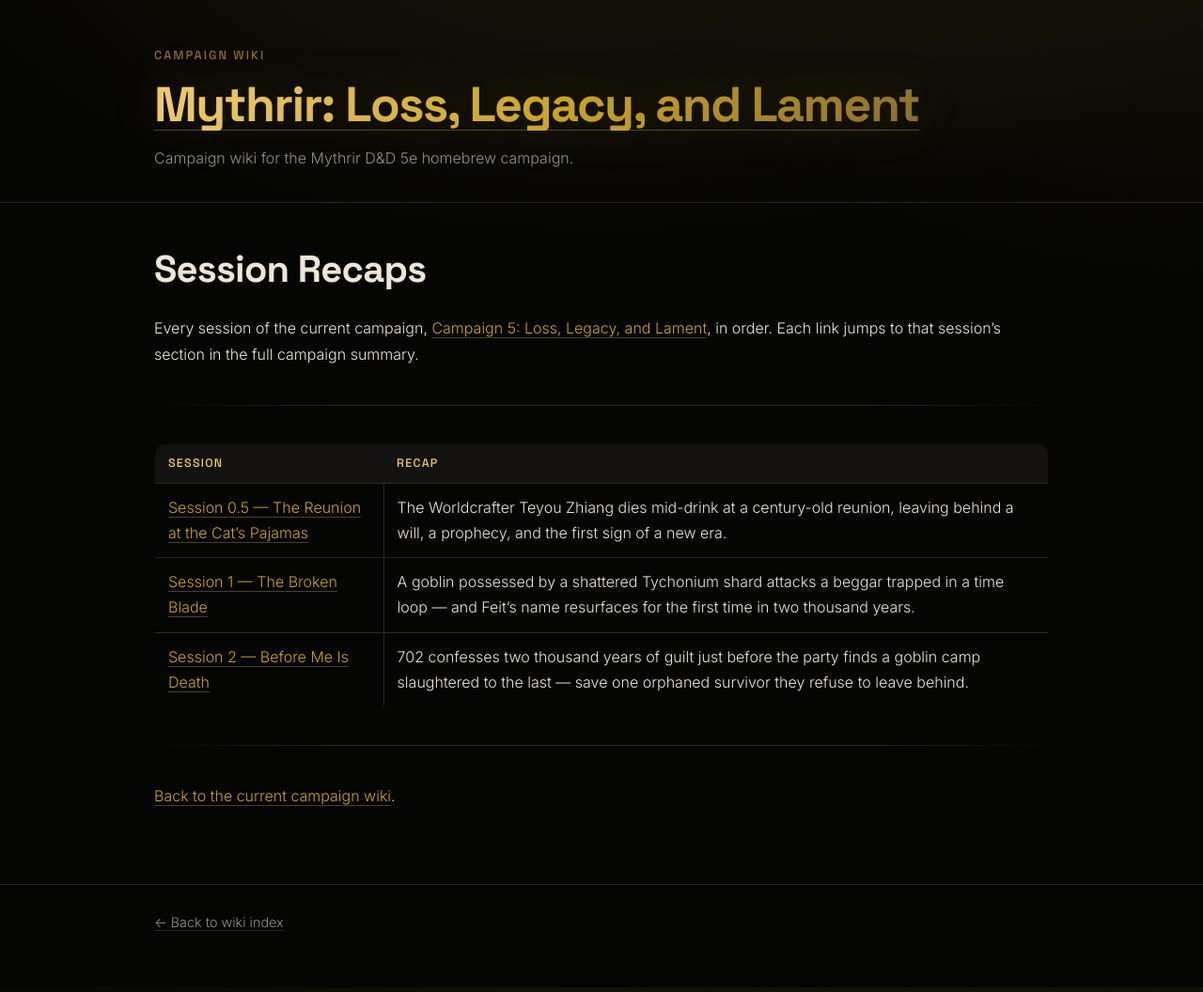
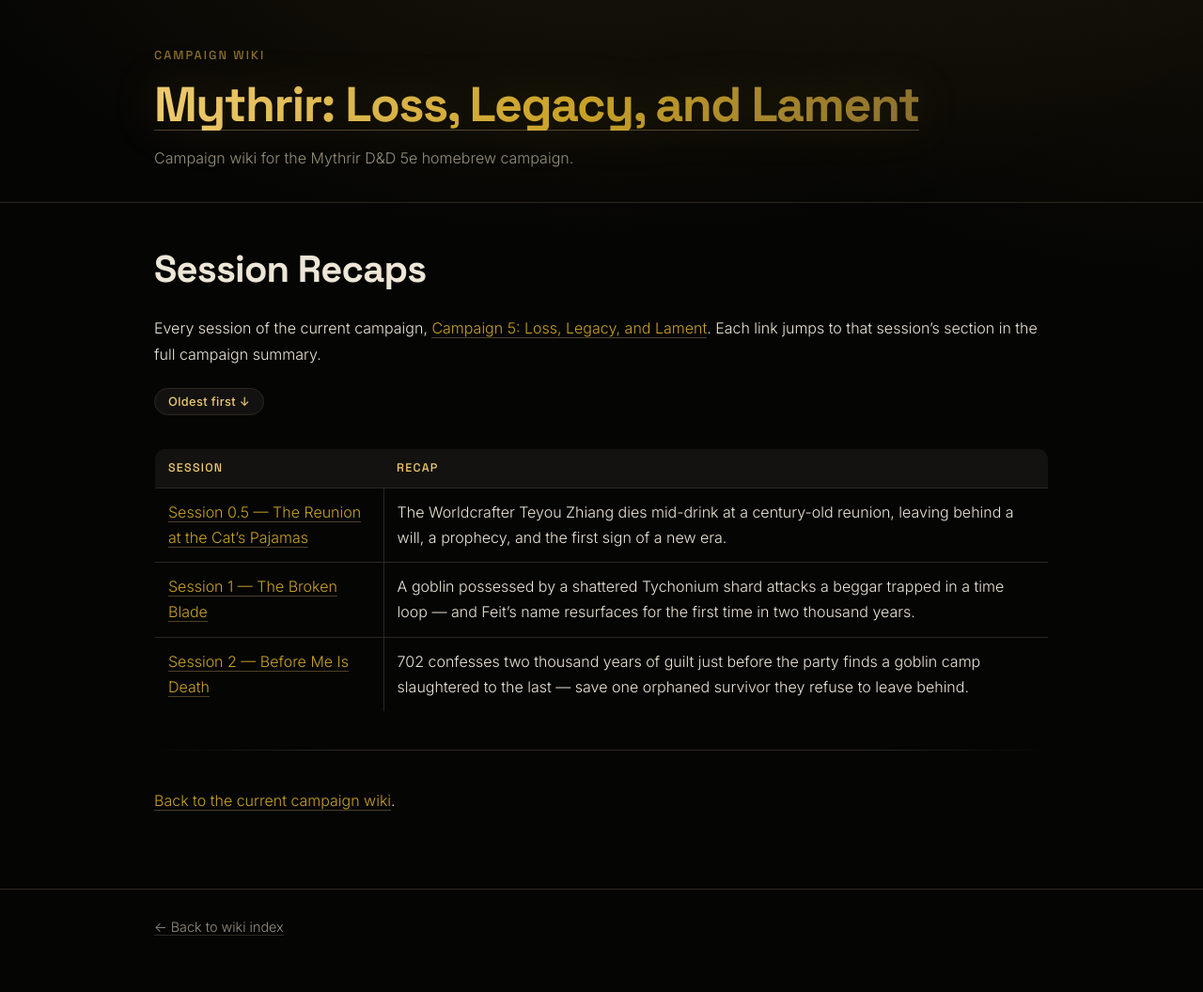
Before and after one commit to eskyuji/loss-legacy-lament, a Jekyll site: the page built from Sessions/Recaps.md, in a window 1280 px wide. Shown: the whole page at 94% size. Built offline with Jekyll 4.4.1, drawn with Linux system fonts in a browser that asks for light colours.

Commit message:
Add sort toggle to session recaps page (oldest/most recent first)

```diff
--- a/Sessions/Recaps.md
+++ b/Sessions/Recaps.md
@@ -4,15 +4,33 @@ title: "Session Recaps"
 
 # Session Recaps
 
-Every session of the current campaign, [Campaign 5: Loss, Legacy, and Lament](Campaign%205%20-%20Loss,%20Legacy,%20and%20Lament%20-%20Overall%20Summary), in order. Each link jumps to that session's section in the full campaign summary.
+Every session of the current campaign, [Campaign 5: Loss, Legacy, and Lament](Campaign%205%20-%20Loss,%20Legacy,%20and%20Lament%20-%20Overall%20Summary). Each link jumps to that session's section in the full campaign summary.
 
----
+<button id="recap-sort-toggle" class="recap-sort-toggle" type="button" aria-label="Toggle recap order">Oldest first ↓</button>
 
 | Session | Recap |
 |---|---|
 | [Session 0.5 — The Reunion at the Cat's Pajamas](Campaign%205%20-%20Loss,%20Legacy,%20and%20Lament%20-%20Overall%20Summary#session-05--the-reunion-at-the-cats-pajamas) | The Worldcrafter Teyou Zhiang dies mid-drink at a century-old reunion, leaving behind a will, a prophecy, and the first sign of a new era. |
 | [Session 1 — The Broken Blade](Campaign%205%20-%20Loss,%20Legacy,%20and%20Lament%20-%20Overall%20Summary#session-1--the-broken-blade) | A goblin possessed by a shattered Tychonium shard attacks a beggar trapped in a time loop — and Feit's name resurfaces for the first time in two thousand years. |
 | [Session 2 — Before Me Is Death](Campaign%205%20-%20Loss,%20Legacy,%20and%20Lament%20-%20Overall%20Summary#session-2--before-me-is-death) | 702 confesses two thousand years of guilt just before the party finds a goblin camp slaughtered to the last — save one orphaned survivor they refuse to leave behind. |
+{: #recap-table}
+
+<script>
+(function () {
+  var btn = document.getElementById('recap-sort-toggle');
+  var table = document.getElementById('recap-table');
+  if (!btn || !table) return;
+  var tbody = table.querySelector('tbody');
+  var ascending = true;
+  btn.addEventListener('click', function () {
+    var rows = Array.prototype.slice.call(tbody.querySelectorAll('tr'));
+    rows.reverse();
+    rows.forEach(function (row) { tbody.appendChild(row); });
+    ascending = !ascending;
+    btn.textContent = ascending ? 'Oldest first ↓' : 'Most recent first ↑';
+  });
+})();
+</script>
 
 ---
 
--- a/assets/css/style.css
+++ b/assets/css/style.css
@@ -227,6 +227,32 @@ img {
   border: 1px solid var(--border);
 }
 
+.recap-sort-toggle {
+  display: inline-flex;
+  align-items: center;
+  gap: 0.4em;
+  margin: 0.5em 0 1.2em;
+  padding: 6px 14px;
+  font-family: var(--font-body);
+  font-size: 0.8rem;
+  font-weight: 500;
+  letter-spacing: 0.03em;
+  color: var(--gold-bright);
+  background: var(--bg-elevated);
+  border: 1px solid var(--border);
+  border-radius: 999px;
+  cursor: pointer;
+  transition: background 0.15s ease, border-color 0.15s ease;
+}
+.recap-sort-toggle:hover {
+  background: var(--bg-elevated-hover);
+  border-color: var(--gold);
+}
+.recap-sort-toggle:focus-visible {
+  outline: 2px solid var(--gold);
+  outline-offset: 2px;
+}
+
 /* Data tables (stat blocks, item tables, etc.) — classic bordered rows. */
 
 table {
```
